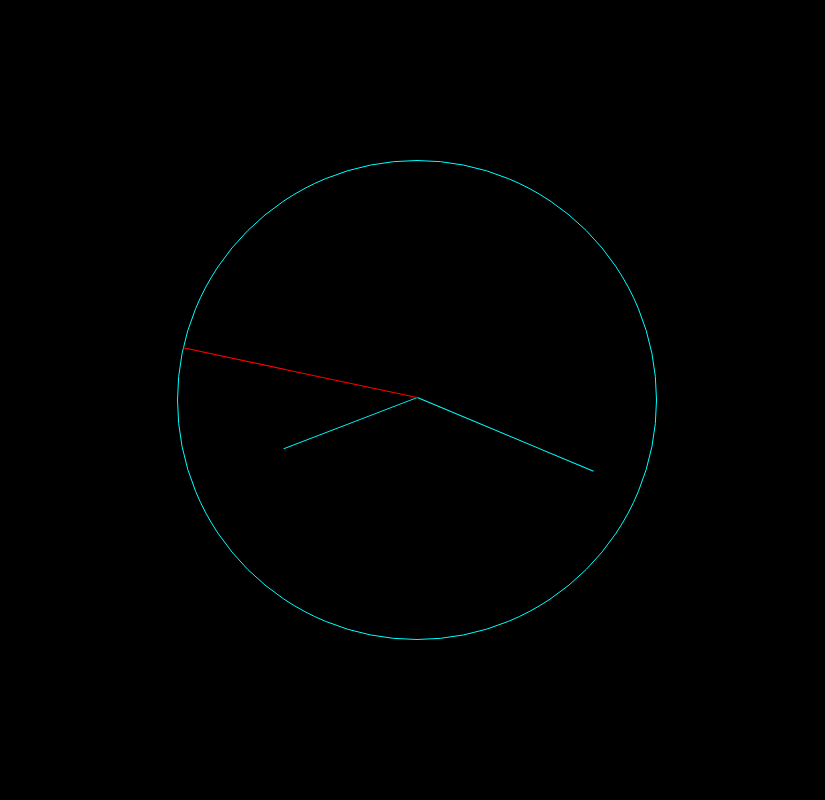
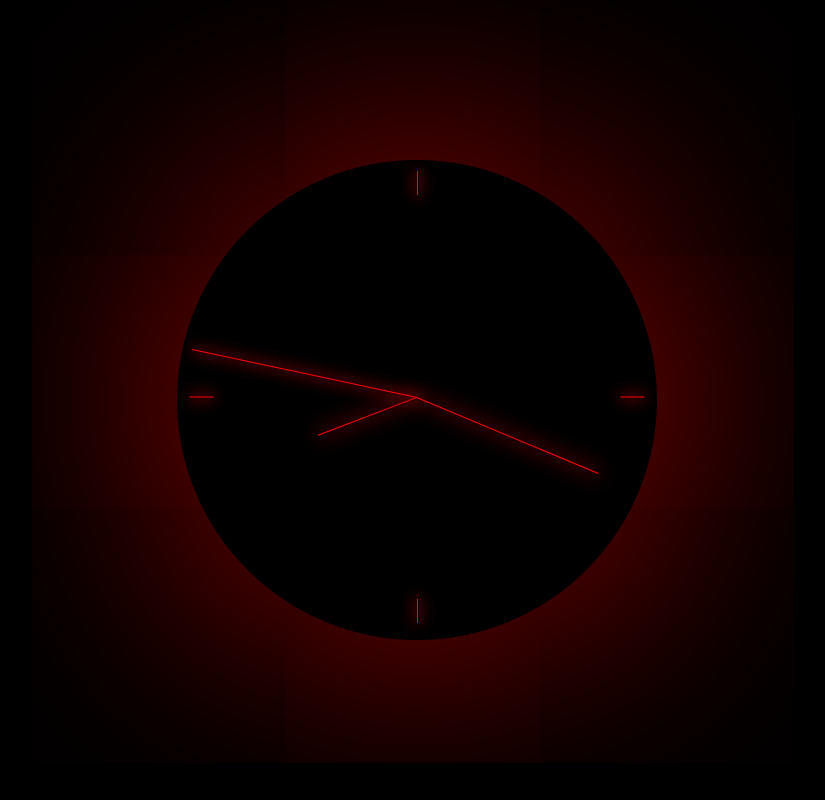
Before and after one commit to BeckyPollard/ClockJS, a plain HTML site: page public/index.html in a window 1280 px wide. Shown: the whole page, without its empty margins (223-1048 px from the left). Drawn offline with Linux system fonts and the light colour scheme.

Commit message:
Styling and minute notches

```diff
--- a/dev/styles/styles.scss
+++ b/dev/styles/styles.scss
@@ -10,8 +10,8 @@ body {
 .clock {
   width: 30rem;
   height: 30rem;
-  border: solid 1px cyan;
   border-radius: 50%;
+  box-shadow: 0px 0px 500px 1px rgba(255, 0, 0, 0.747);
   -webkit-border-radius: 50%;
   -moz-border-radius: 50%;
   -ms-border-radius: 50%;
@@ -22,25 +22,62 @@ body {
     width: 100%;
     height: 100%;
     transform: translateY(-3px);
+    .mark {
+      background: red;
+      width: 1px;
+      height: 5%;
+      position: absolute;
+      box-shadow: 0px 0px 15px 1px red;
+      &:first-of-type {
+        left: 50%;
+        top: 3%;
+      }
+      &:nth-of-type(2) {
+        bottom: 3%;
+        left: 50%;
+      }
+      &:nth-of-type(3) {
+        top: 47.5%;
+        left: 5%;
+        transform: rotate(90deg);
+        -webkit-transform: rotate(90deg);
+        -moz-transform: rotate(90deg);
+        -ms-transform: rotate(90deg);
+        -o-transform: rotate(90deg);
+      }
+      &:nth-of-type(4) {
+        top: 47.5%;
+        right: 5%;
+        transform: rotate(90deg);
+        -webkit-transform: rotate(90deg);
+        -moz-transform: rotate(90deg);
+        -ms-transform: rotate(90deg);
+        -o-transform: rotate(90deg);
+      }
+    }
     .hand {
       width:50%;
       height:1px;
-      background:cyan;
+      background:red;
       position: absolute;
       top:50%;
       transform-origin: 100%;
-      // transition: all 0.5s;
     }
     .sec-hand {
       background: red;
+      width: 48%;
+      left: 2%;
+      box-shadow: 0px 0px 15px 1px red;
     }
     .min-hand {
-      width: 40%;
-      left: 10%;
+      width: 41%;
+      left: 9%;
+      box-shadow: 0px 0px 20px 1px red;
     }
     .hour-hand {
-      width: 30%;
-      left: 20%;
+      width: 22%;
+      left: 28%;
+      box-shadow: 0px 0px 20px 1px red;
     }
   }
 }
--- a/public/index.html
+++ b/public/index.html
@@ -14,9 +14,13 @@
 
   <div class="clock">
     <div class="clock-face">
-        <div class="hand hour-hand"></div>
-        <div class="hand min-hand"></div>
-        <div class="hand sec-hand"></div>
+      <div class="mark"></div>
+      <div class="mark"></div>
+      <div class="mark"></div>
+      <div class="mark"></div>
+      <div class="hand hour-hand"></div>
+      <div class="hand min-hand"></div>
+      <div class="hand sec-hand"></div>
     </div>
   </div>
 
--- a/public/styles/style.css
+++ b/public/styles/style.css
@@ -153,8 +153,9 @@ body {
 .clock {
   width: 30rem;
   height: 30rem;
-  border: solid 1px cyan;
   border-radius: 50%;
+  -webkit-box-shadow: 0px 0px 500px 1px rgba(255, 0, 0, 0.747);
+          box-shadow: 0px 0px 500px 1px rgba(255, 0, 0, 0.747);
   -webkit-border-radius: 50%;
   -moz-border-radius: 50%;
   -ms-border-radius: 50%;
@@ -166,19 +167,56 @@ body {
     height: 100%;
     -webkit-transform: translateY(-3px);
             transform: translateY(-3px); }
+    .clock .clock-face .mark {
+      background: red;
+      width: 1px;
+      height: 5%;
+      position: absolute;
+      -webkit-box-shadow: 0px 0px 15px 1px red;
+              box-shadow: 0px 0px 15px 1px red; }
+      .clock .clock-face .mark:first-of-type {
+        left: 50%;
+        top: 3%; }
+      .clock .clock-face .mark:nth-of-type(2) {
+        bottom: 3%;
+        left: 50%; }
+      .clock .clock-face .mark:nth-of-type(3) {
+        top: 47.5%;
+        left: 5%;
+        transform: rotate(90deg);
+        -webkit-transform: rotate(90deg);
+        -moz-transform: rotate(90deg);
+        -ms-transform: rotate(90deg);
+        -o-transform: rotate(90deg); }
+      .clock .clock-face .mark:nth-of-type(4) {
+        top: 47.5%;
+        right: 5%;
+        transform: rotate(90deg);
+        -webkit-transform: rotate(90deg);
+        -moz-transform: rotate(90deg);
+        -ms-transform: rotate(90deg);
+        -o-transform: rotate(90deg); }
     .clock .clock-face .hand {
       width: 50%;
       height: 1px;
-      background: cyan;
+      background: red;
       position: absolute;
       top: 50%;
       -webkit-transform-origin: 100%;
               transform-origin: 100%; }
     .clock .clock-face .sec-hand {
-      background: red; }
+      background: red;
+      width: 48%;
+      left: 2%;
+      -webkit-box-shadow: 0px 0px 15px 1px red;
+              box-shadow: 0px 0px 15px 1px red; }
     .clock .clock-face .min-hand {
-      width: 40%;
-      left: 10%; }
+      width: 41%;
+      left: 9%;
+      -webkit-box-shadow: 0px 0px 20px 1px red;
+              box-shadow: 0px 0px 20px 1px red; }
     .clock .clock-face .hour-hand {
-      width: 30%;
-      left: 20%; }
+      width: 22%;
+      left: 28%;
+      -webkit-box-shadow: 0px 0px 20px 1px red;
+              box-shadow: 0px 0px 20px 1px red; }
```
